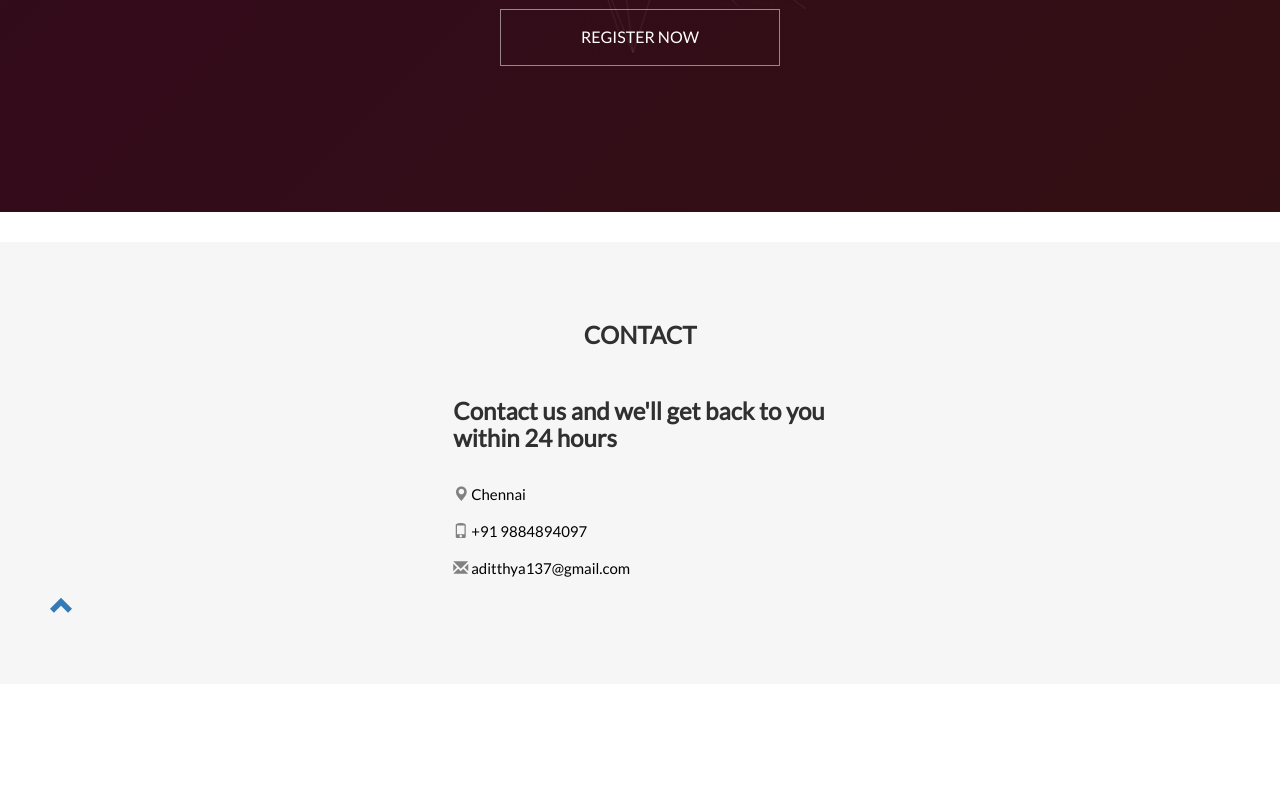
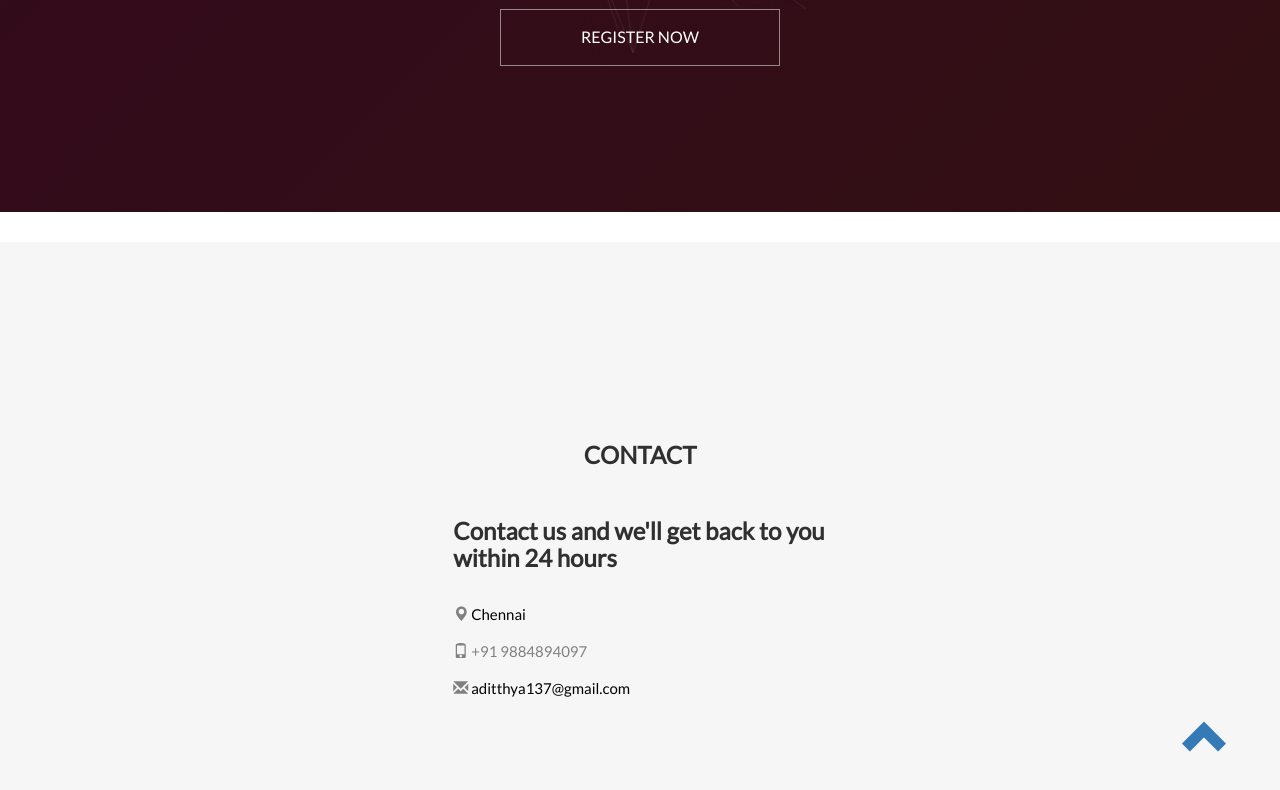
Before and after one commit to readysetcodein/readysetcode-in, a plain HTML site: page index.html in a window 1280 px wide. Shown: the part 588-1378 px from the top of the page. Before the commit the page ends 1272 px from the top, so only its background shows below. Drawn offline with nearby package versions, Linux system fonts and the light colour scheme; a script that the page names is missing.

Commit message:
Changed the scroll to top button from left to right. Added divs for future implementations

```diff
--- a/index.html
+++ b/index.html
@@ -13,8 +13,11 @@
   <link href="https://fonts.googleapis.com/css?family=Lato" rel="stylesheet" type="text/css">
   <script src="https://ajax.googleapis.com/ajax/libs/jquery/3.3.1/jquery.min.js"></script>
   <script src="https://maxcdn.bootstrapcdn.com/bootstrap/3.3.7/js/bootstrap.min.js"></script>
+
   <script src="https://rawgit.com/ironwallaby/delaunay/master/delaunay.js"></script>
+  <link href="https://fonts.googleapis.com/icon?family=Material+Icons" rel="stylesheet"> <!--Icons-->
   <link href="assets/css/style.css" rel="stylesheet" type="text/css">
+
 <style>
 #particles {
 	display: block;
@@ -77,7 +80,15 @@
       <p>
         <center><a href="" style="text-decoration: none; color: inherit"><button type="button" class="btn btn-success BTN-LG"> REGISTER NOW</button></center></a></center>
       </div>
+<!--First Block ends-->
+<!--About us-->
+<div class = "container-fluid bg-grey"></div>
+<!-- Future implementation - Implement what people say about us -->
 
+<!-- What will you get out of our ML course-->
+<div></div>
+
+<!-- CONTACT DIV -->
 <div id="contact" class="container-fluid bg-grey">
 <h2 class="text-center">CONTACT</h2>
 <div class="row">
@@ -86,22 +97,23 @@
     <p>
       <h2>Contact us and we'll get back to you within 24 hours</h2>
       <p><span class="glyphicon glyphicon-map-marker"></span>
-                          <font color="black"> Chennai</font>
+      <span md-colors="{color:'primary'}"><font color="black"> Chennai</font></span>
       </p>
       <p><span class="glyphicon glyphicon-phone"></span>
-                          <font color="black"> +91 9884894097</font>
+        <span class="text-body">+91 9884894097</span>
       </p>
       <p><span class="glyphicon glyphicon-envelope"></span>
-                          <font color="black"> aditthya137@gmail.com</font>
+        <span md-colors="{color:'primary'}"><font color="black"> aditthya137@gmail.com</font></span>
       </p>
     </div>
 
   </div>
   <a href="#myPage" title="To Top">
-                      <span class="glyphicon glyphicon-chevron-up" style="font-size:24px"></span>
+    <span class="pull-right glyphicon glyphicon-chevron-up" style="font-size:48px"></span>
   </a>
 
 </div>
+<!-- CONTACT DIV -->
 
 <script>
 $(document).ready(function () {
```
Lines whose indentation alone changed are shown as unchanged.
